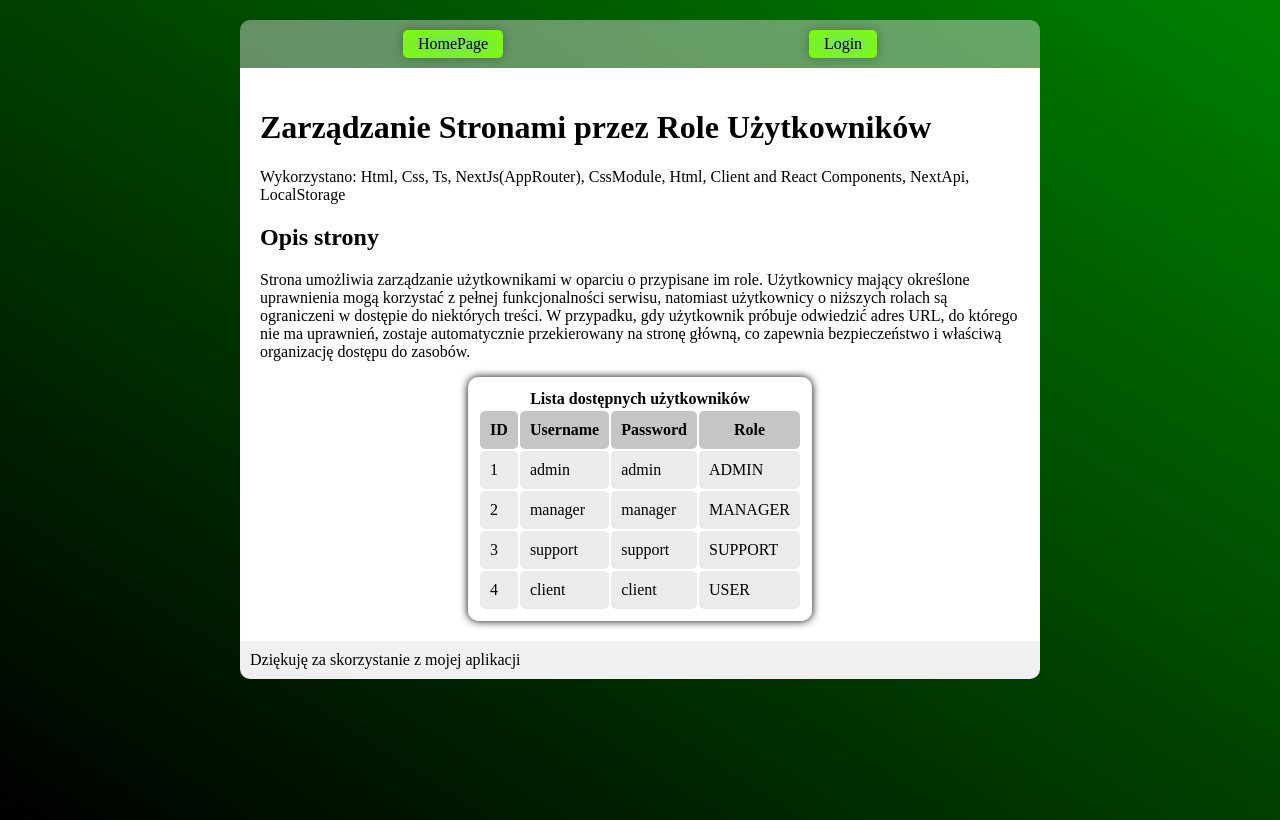
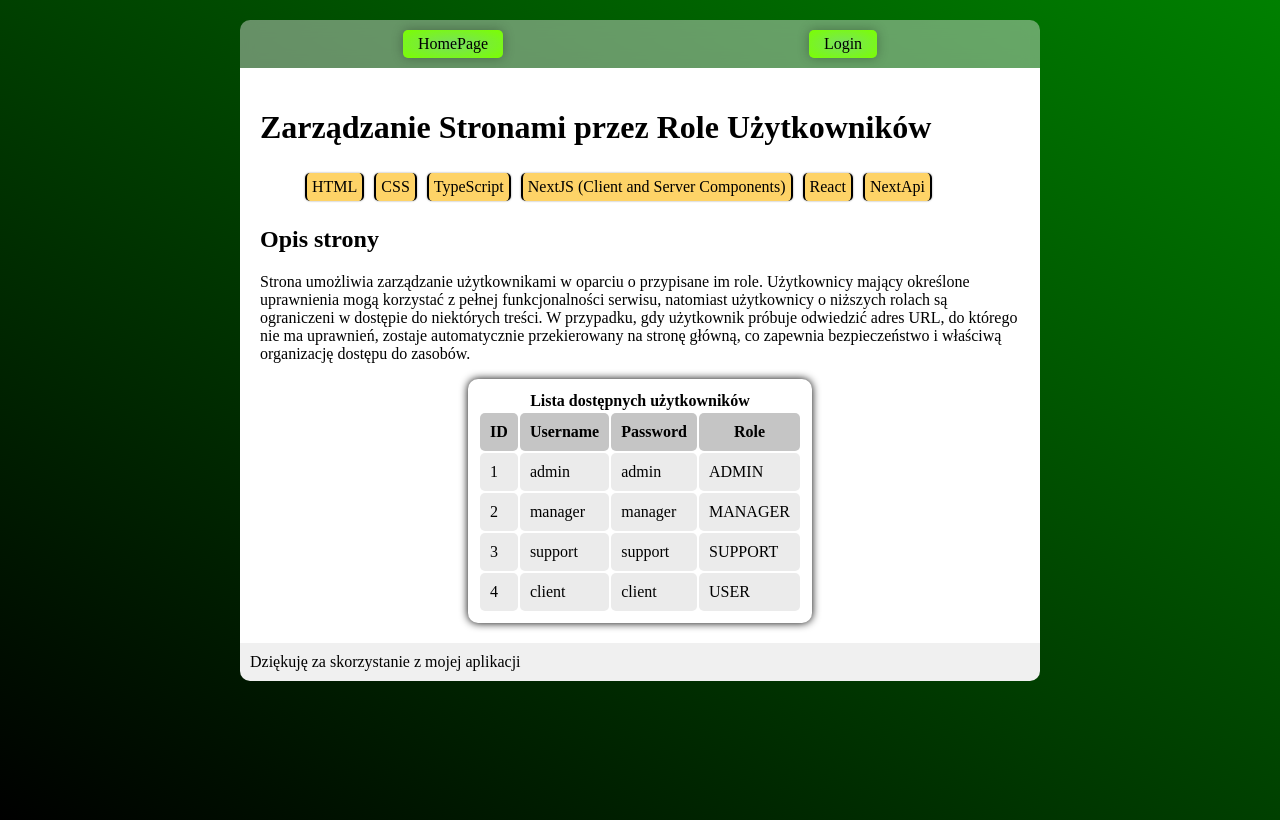
Before and after one commit to kbloski/userManagment, a Next.js app: page / in a window 1280 px wide. Built offline with nearby package versions, Linux system fonts and the light colour scheme.

Commit message:
Refactor code

```diff
--- a/src/app/page.module.css
+++ b/src/app/page.module.css
@@ -3,3 +3,18 @@
     padding: 20px;
     background-color: white;
 }
+
+.technologies {
+    list-style: none;
+    display: flex;
+}
+
+.technologies > li {
+    border-left: 2px solid black;
+    border-right: 2px solid black;
+    box-shadow: 0 0 2px rgba(0, 0, 0, 0.438);
+    background-color: rgba(253, 188, 25, 0.658);
+    border-radius: 5px;
+    margin: 5px;
+    padding: 5px;
+}
--- a/src/app/page.tsx
+++ b/src/app/page.tsx
@@ -1,14 +1,19 @@
 import { UserRoles } from "@/common/types/UserType";
 import { userList } from "./api/user/userList";
-import styles from "./page.module.css";
+import style from "./page.module.css";
 import { UserList } from "@/common/components/UserList/UserList";
 export default function Home() {
   return (
-    <div className={styles.container}>
+    <div className={style.container}>
         <h1>Zarządzanie Stronami przez Role Użytkowników</h1>
-        <p>
-          Wykorzystano: Html, Css, Ts, NextJs(AppRouter), CssModule, Html, Client and React Components, NextApi, LocalStorage
-        </p>
+        <ul className={style.technologies}>
+          <li>HTML</li>
+          <li>CSS</li>
+          <li>TypeScript</li>
+          <li>NextJS (Client and Server Components)</li>
+          <li>React</li>
+          <li>NextApi</li>
+        </ul>
         <h2>
           Opis strony
         </h2>
@@ -16,7 +21,6 @@ export default function Home() {
         Strona umożliwia zarządzanie użytkownikami w oparciu o przypisane im role. Użytkownicy mający określone uprawnienia mogą korzystać z pełnej funkcjonalności serwisu, natomiast użytkownicy o niższych rolach są ograniczeni w dostępie do niektórych treści. W przypadku, gdy użytkownik próbuje odwiedzić adres URL, do którego nie ma uprawnień, zostaje automatycznie przekierowany na stronę główną, co zapewnia bezpieczeństwo i właściwą organizację dostępu do zasobów.
         </p>
         <UserList />
-
     </div>
   );
 }
--- a/src/common/services/authService.ts
+++ b/src/common/services/authService.ts
@@ -1,6 +1,6 @@
-import { USER_KEY_LOCALSTORAGE } from "../config";
+import { USER_KEY_LOCALSTORAGE } from "../config/config";
 
-export function logOut(){
+export function logOut() {
     if (typeof window === 'undefined') return;
 
     localStorage.setItem(USER_KEY_LOCALSTORAGE, '')
```
Also changed, not shown: src/app/layout.tsx (+4 -4 lines), src/app/login/page.tsx (+11 -11 lines), src/common/hooks/useLogged.ts (+12 -12 lines), src/common/utils/accessbility/rolePermission.ts (+9 -9 lines), src/common/config/config.ts (renamed from src/common/config.ts), src/common/config/permission-config.ts (renamed from src/common/utils/accessbility/permission-config.ts).
